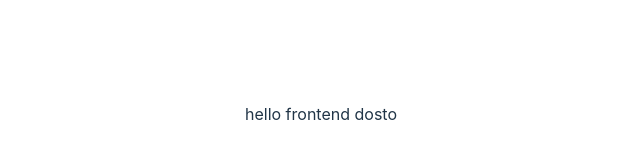
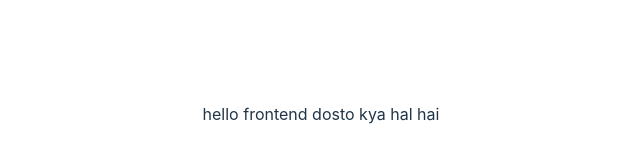
Before and after one commit to rajan0031/rk-social-media-frontend, a React (Vite) app: page / in a window 1280 px wide. Shown: the part 286-448 px from the top of the page, without its empty margins (319-959 px from the left). Built offline with nearby package versions, Linux system fonts and the light colour scheme.

Commit message:
this is third commit in app.jsx file

```diff
--- a/src/App.jsx
+++ b/src/App.jsx
@@ -8,7 +8,7 @@ function App() {
 
   return (
     <>
-      hello frontend dosto
+      hello frontend dosto kya hal hai
     </>
   )
 }
```
